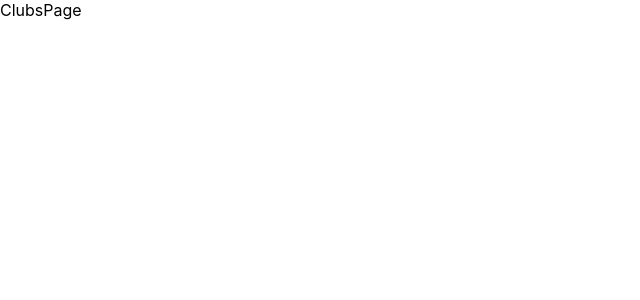
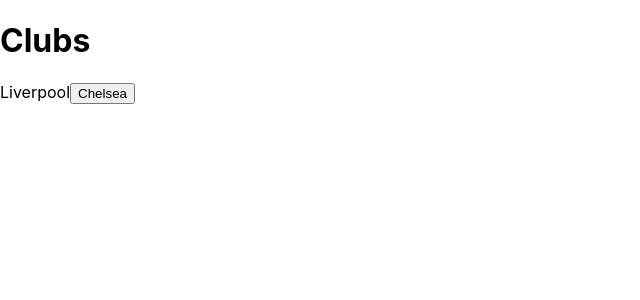
Before and after one commit to kalwabed/alterra-nextjs, a Next.js app: page /clubs in a window 1280 px wide. Shown: the top 300 px of the page, without its empty margins (0-640 px from the left). Built offline with nearby package versions, Linux system fonts and the light colour scheme.

Commit message:
navigate between pages

```diff
--- a/pages/clubs/index.jsx
+++ b/pages/clubs/index.jsx
@@ -1,7 +1,21 @@
+import Link from 'next/link'
+import { useRouter } from 'next/router'
 import React from 'react'
 
 const ClubsPage = () => {
-  return <div>ClubsPage</div>
+  const router = useRouter()
+
+  const toChelsea = () => {
+    router.push('/clubs/chelsea')
+  }
+
+  return (
+    <div>
+      <h1>Clubs</h1>
+      <Link href="/clubs/liverpool">Liverpool</Link>
+      <button onClick={toChelsea}>Chelsea</button>
+    </div>
+  )
 }
 
 export default ClubsPage
```
Also changed, not shown: pages/clubs/[club].jsx (+5 -2 lines).
